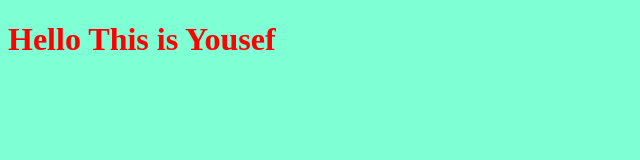
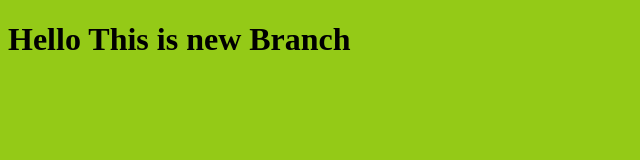
Before and after one commit to Yousefhassan13/JO-Shopes, a plain HTML site: page index.html in a window 1280 px wide. Shown: the whole page, without its empty margins (0-640 px from the left). Drawn offline with Linux system fonts and the light colour scheme.

Commit message:
Changing style for the title

```diff
--- a/index.html
+++ b/index.html
@@ -9,7 +9,7 @@
 <body>
 
 <div>
-    <h1>Hello This is Yousef</h1>
+    <h1>Hello This is new Branch</h1>
 </div>
 
     <script src="./app.js"></script>
--- a/style.css
+++ b/style.css
@@ -1,8 +1,8 @@
 div h1{
-    color: red;
+    color: black;
 
 }
 
 body{
-    background-color: aquamarine;
+    background-color: #94ca17;
 }
```
